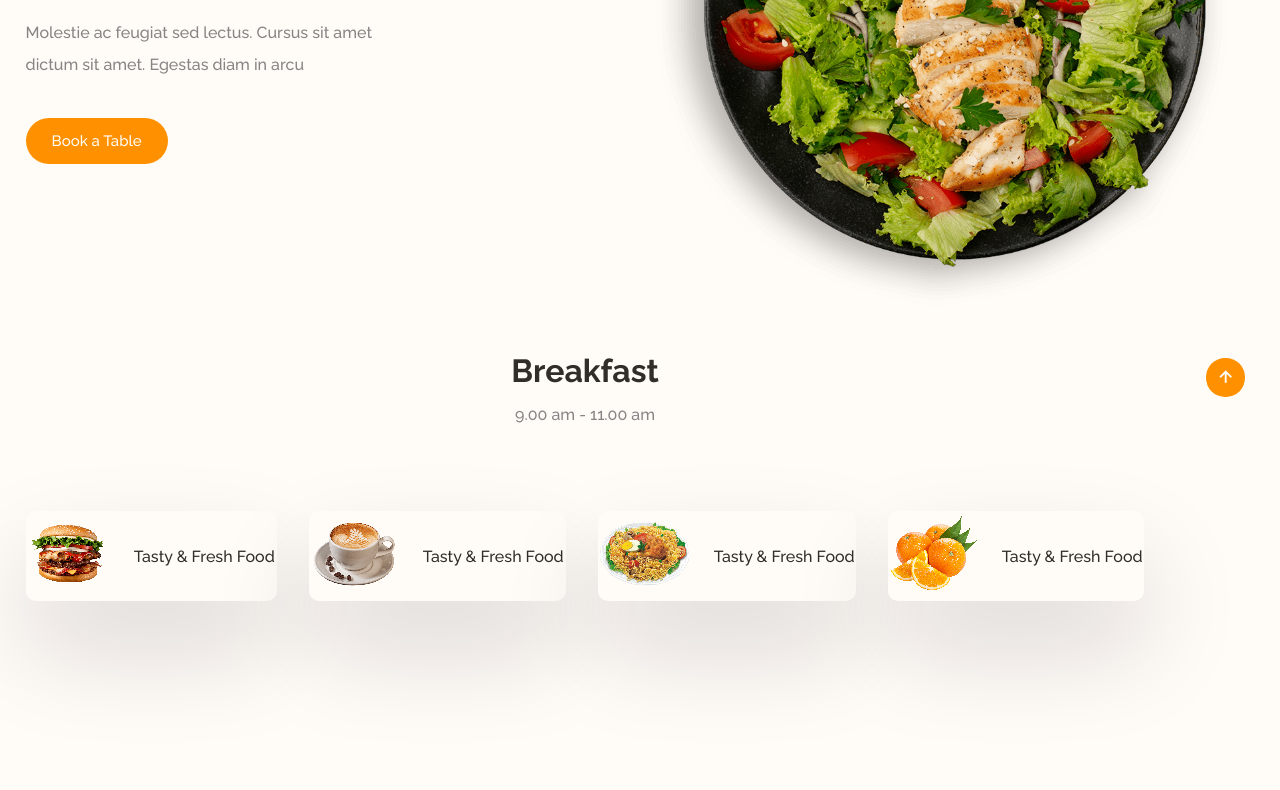
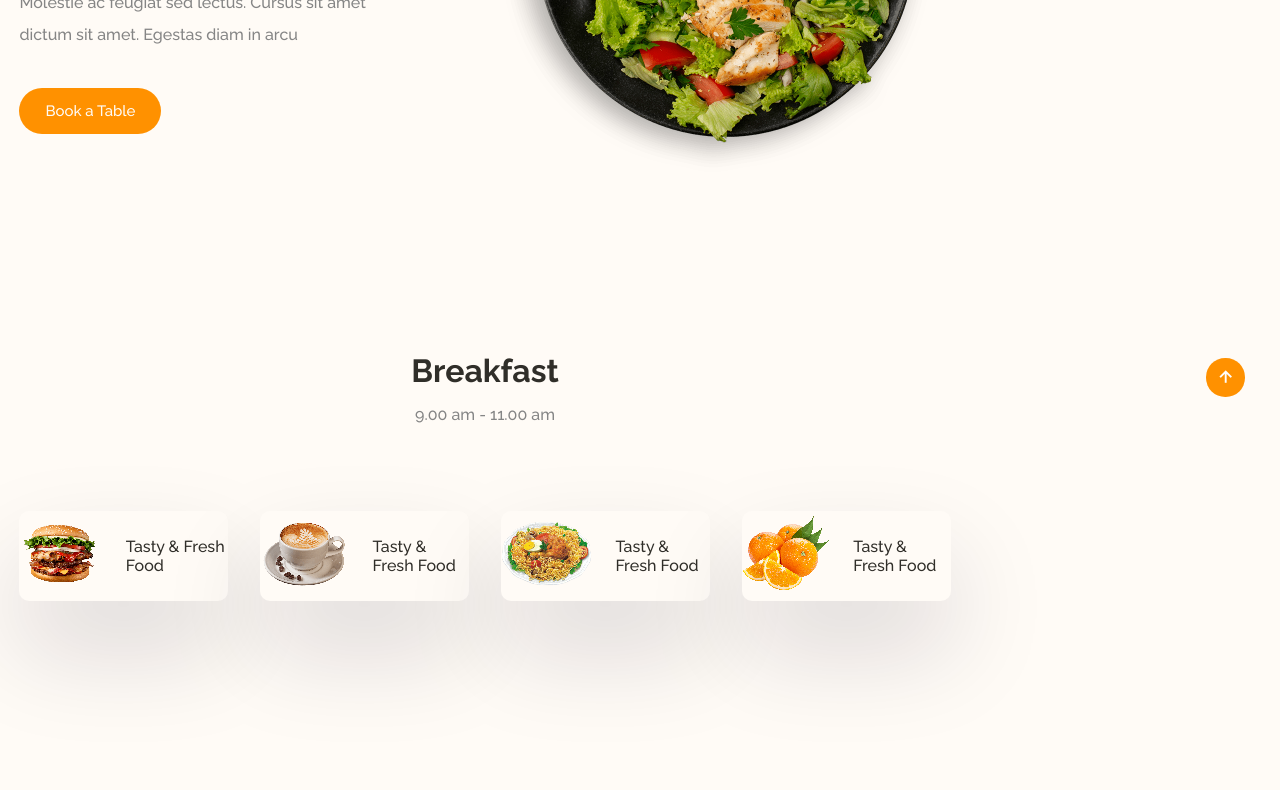
Before and after one commit to fatehachouri/Food-Restaurant-Website-Design-, a plain HTML site: page index.html in a window 1280 px wide. Shown: the part 368-1158 px from the top of the page. Drawn offline with nearby package versions, Linux system fonts and the light colour scheme.

Commit message:
upload the design2

```diff
--- a/css/main.css
+++ b/css/main.css
@@ -403,18 +403,13 @@ right: 2.2rem;
     }
 }
 @media (min-width: 768px) {
-    section , header {
+    body {
       width: 750px;
     }
   }
   /* Medium */
   @media (min-width: 992px) {
-    section , header {
+    body {
       width: 970px;
     }
   }
-  /* Large */
-  @media (min-width: 1200px) {
-    section , header {
-      width: 1170px;
-    }}
```
